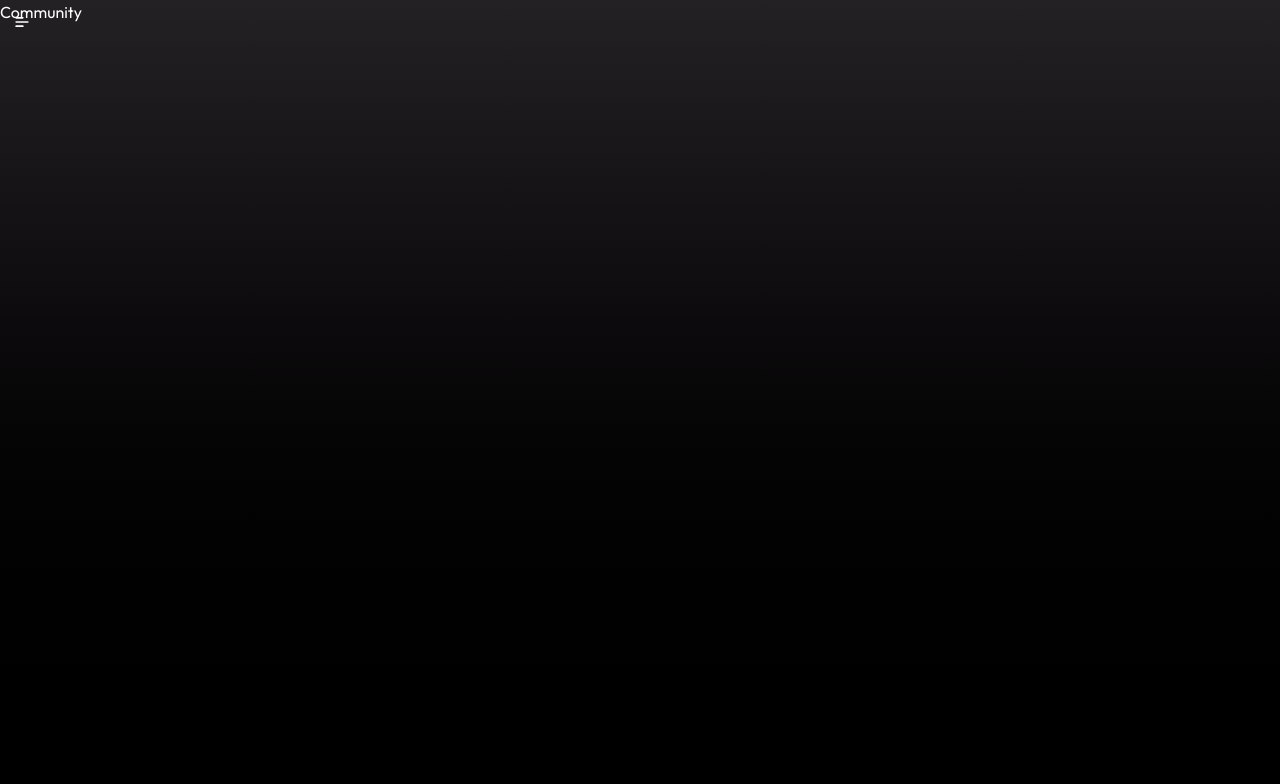
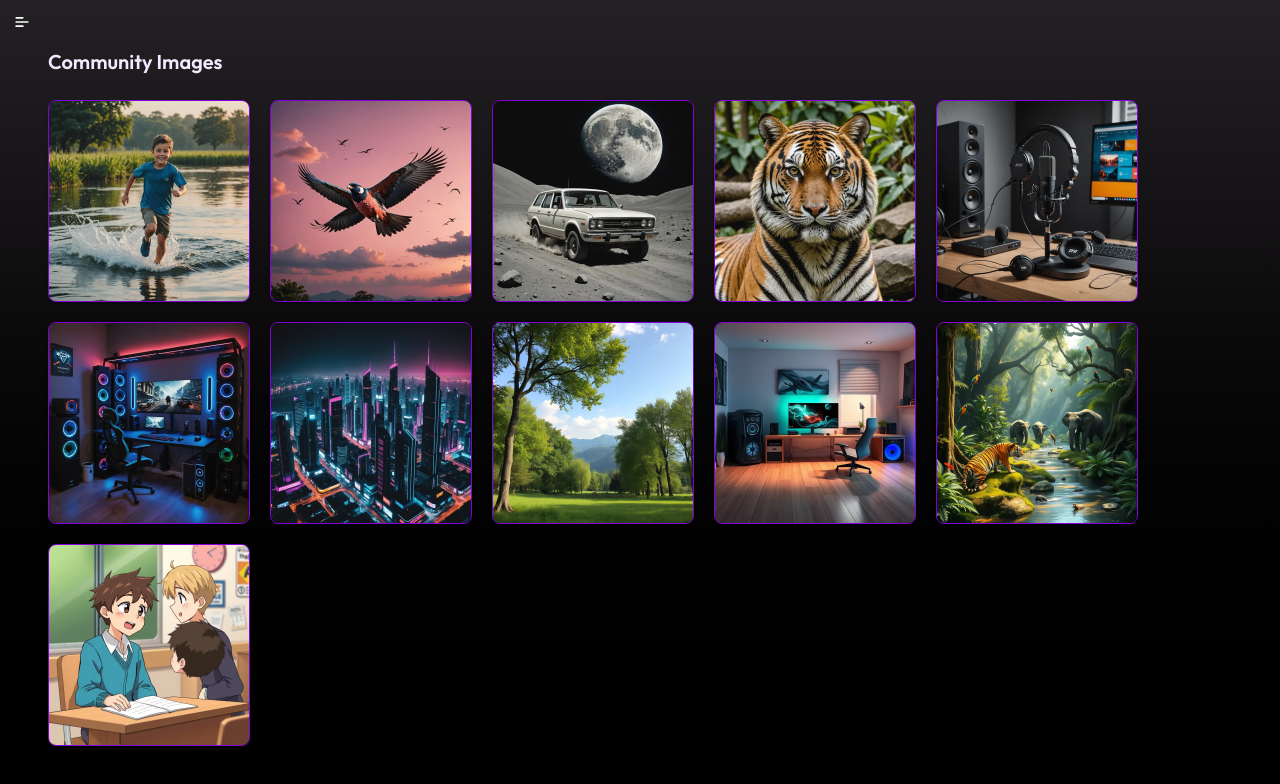
Before and after one commit to S-Munawar/QuickGPT, a React (Vite) app in the folder client/: page /community in a window 1280 px wide. Shown: the top 784 px of the page. Built offline with nearby package versions, Linux system fonts and the light colour scheme.

Commit message:
Implemented Community page

```diff
--- a/client/src/pages/Community.tsx
+++ b/client/src/pages/Community.tsx
@@ -1,9 +1,41 @@
-import React from 'react'
+import React, { useEffect, useState } from 'react'
+import { dummyPublishedImages } from '../assets/assets';
+import type { PublishedImage } from '../types';
+import Loading from './Loading';
 
 const Community = () => {
+
+  const [images, setImages] = useState<PublishedImage[]>([]);
+  const [loading, setLoading] = useState(false);
+
+  const fetchImages = async () => {
+    setLoading(true);
+    setImages(dummyPublishedImages);
+    setLoading(false);
+  }
+
+  useEffect(() => {
+    fetchImages();
+  }, []);
+
+  if (loading) return <Loading />;
+
   return (
-    <div>
-      Community
+    <div className='p-6 pt-12 xl:px-12 2xl:px-20 w-full mx-auto h-full overflow-y-scroll ' >
+      <h2 className='text-xl font-semibold mb-6 text-gray-800 dark:text-purple-100'>Community Images</h2>
+      {images.length > 0 ? (
+        <div className='flex flex-wrap max-sm:justify-center gap-5'>
+          {images.map((img, index) => (
+            <a target='_blank' rel='noopener noreferrer' key={index} href={img.imageUrl} className='relative group block rounded-lg overflow-hidden border border-gray-200 dark:border-purple-700 shadow-sm hover:shadow-md transition-shadow duration-300'>
+              <img src={img.imageUrl} alt={`Community ${index}`} className='w-full h-40 md:h-50 2xl:h-62 object-cover group-hover:scale-105 transition-transform duration-300 ease-in-out' />
+              <p className=' absolute bottom-0 right-0 text-xs bg-black/50 backdrop-blur text-white px-4 py-1 rounded-tl-xl opacity-0 group-hover:opacity-100 transition duration-300 ' >Created by {img.userName}</p>
+            </a>
+          ))}
+        </div>
+      ) : (
+        <p className='text-center text-gray-600 dark:text-purple-200 mt-10'>No images found</p>
+      )}
+
     </div>
   )
 }
--- a/client/src/types/index.d.ts
+++ b/client/src/types/index.d.ts
@@ -36,3 +36,8 @@
   setTheme: React.Dispatch<React.SetStateAction<string>>;
   navigate: (path: string) => void;
 }
+
+export type PublishedImage = {
+    imageUrl: string;
+    userName: string;
+};
```
